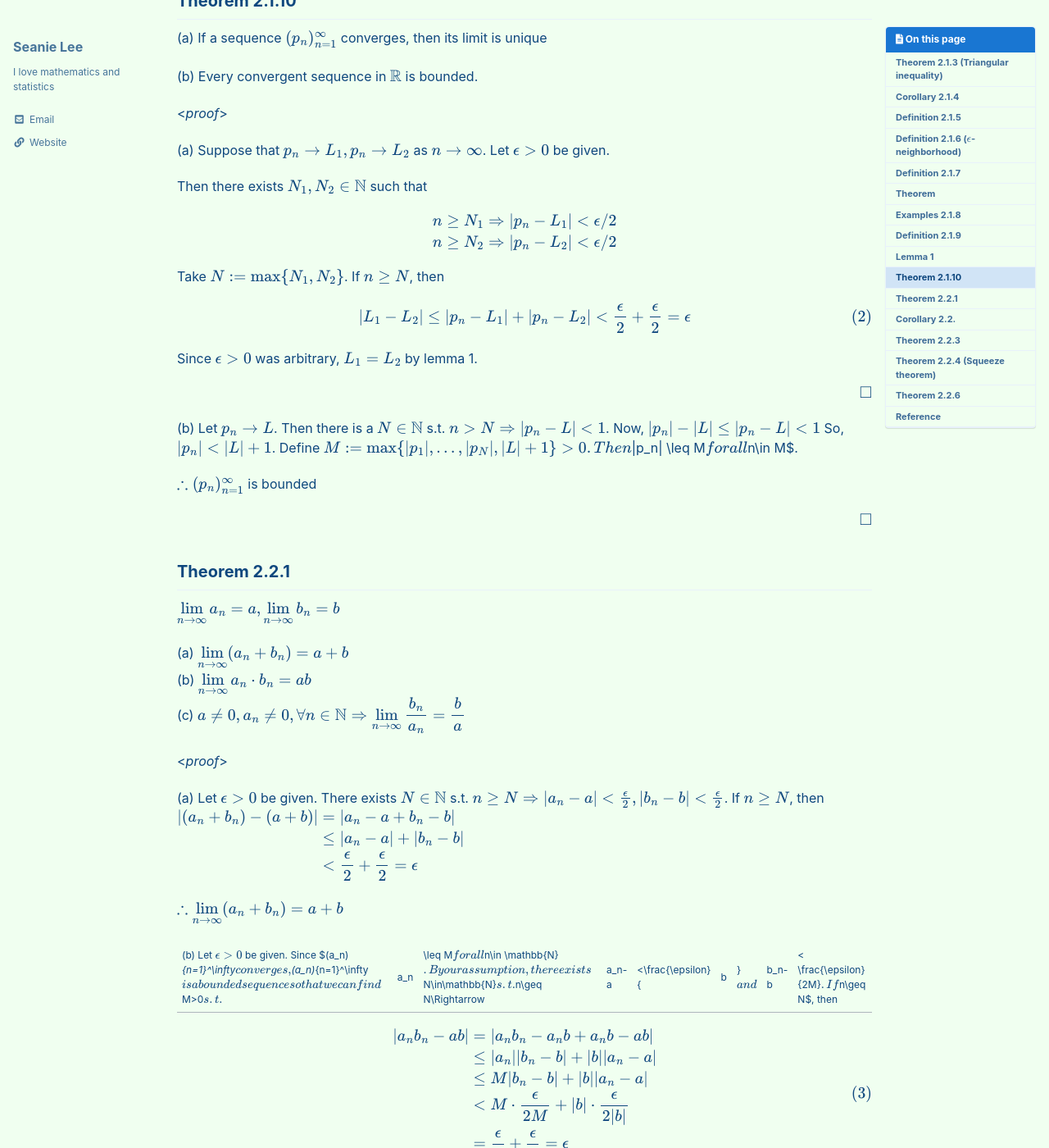
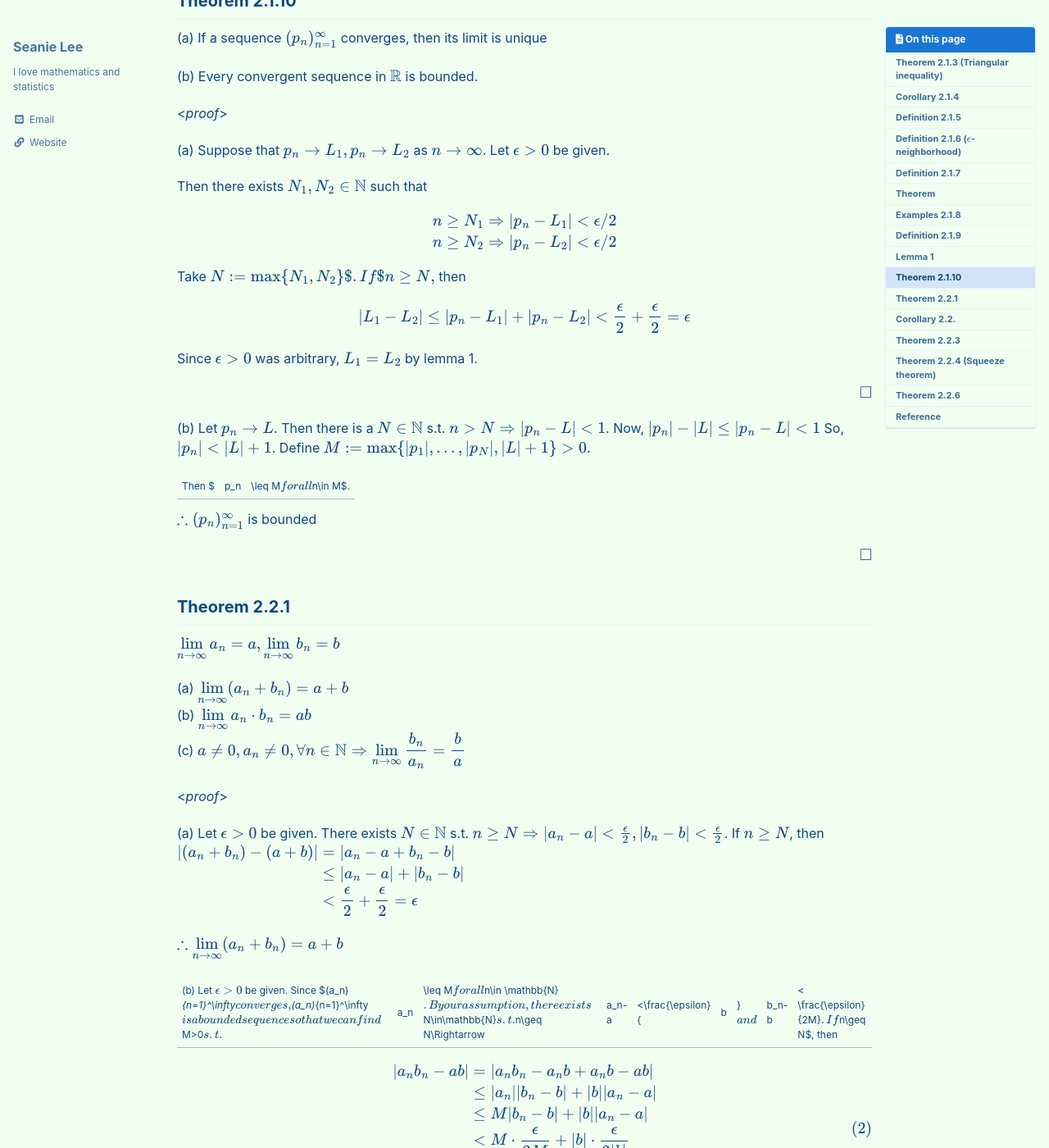
Before and after one commit to seanie12/blog, a Jekyll site: the page built from _posts/2020-11-14-sequence.md, in a window 1280 px wide and 1400 px high, scrolled down 2962 px. Shown: the whole window at 82% size. Built offline with Jekyll 4.4.1, drawn with Linux system fonts in a browser that asks for light colours; cached includes are drawn as plain includes; formulas are drawn with MathJax 3; some of the changed text lies outside the part shown.

Commit message:
Update 2020-11-14-sequence.md

```diff
--- a/_posts/2020-11-14-sequence.md
+++ b/_posts/2020-11-14-sequence.md
@@ -150,19 +150,23 @@ $$\tag*{$\square$}$$
 
 $$
 \begin{align*}
-\begin{split}
 n\geq N_1 &\Rightarrow |p_n-L_1| <\epsilon/2 \\
 n\geq N_2 &\Rightarrow |p_n-L_2| <\epsilon/2 \\
-\end{split}
 \end{align*}
 $$
 
-Take $N:=\max\\{N_1, N_2\\}$. If $n\geq N$, then
+Take
+$$
+\begin{align*}
+N:=\max\{N_1, N_2\}$. If $n\geq N,
+\end{align*}
+$$
+ then
 
 $$
-\begin{align}
+\begin{align*}
 |L_1-L_2| \leq |p_n-L_1| + |p_n-L_2| < \frac{\epsilon}{2} +\frac{\epsilon}{2} = \epsilon
-\end{align}
+\end{align*}
 $$
 
 Since $\epsilon >0$ was arbitrary, $L_1 = L_2$ by lemma 1.
@@ -173,7 +177,14 @@ $$\tag*{$\square$}$$
 $$
 |p_n| -|L| \leq |p_n-L| < 1
 $$
-So, $|p_n| <|L|+1$. Define $M:= \max\\{ |p_1|, \ldots, |p_N|, |L|+1\\} > 0$$. Then $|p_n| \leq M$ for all $n\in M$.
+So, $|p_n| <|L|+1$. Define
+$$
+\begin{align*}
+M:= \max\{ |p_1|, \ldots, |p_N|, |L|+1\} > 0.
+\end{align*}
+$$
+
+Then $|p_n| \leq M$ for all $n\in M$.
 
 $\therefore (p_n)_{n=1}^\infty$ is bounded
 
@@ -226,7 +237,15 @@ Also, there exists $N_2\in \mathbb{N}$such that
 $$
 n\geq N_2 \Rightarrow |a_n-a| < \frac{|a|}{2}
 $$
-Since $|a|-|a_n| \leq |a_n-a|, |a_n|>\frac{|a|}{2}$ for $n\geq N_2$. Put $N:=\max\\{ N_1, N_2\\} \in \mathbb{N}.$ If $n\geq N$, then
+Since $|a|-|a_n| \leq |a_n-a|, |a_n|>\frac{|a|}{2}$ for $n\geq N_2$. Put
+
+$$
+\begin{align*}
+N:=\max\{ N_1, N_2\} \in \mathbb{N}.
+\end{align*}
+$$
+
+If $n\geq N$,  then
 $$
 \begin{align}
 |\frac{1}{a_n}=\frac{1}{a}| = \frac{|a_n-a|}{|a_n||a|} < \frac{2}{|a|^2}\cdot\frac{|a|^2}{2}\epsilon = \epsilon
@@ -277,7 +296,15 @@ $$
 n\geq N_1 \Rightarrow |a_n-L| <\epsilon \\
 n\geq N_2 \Rightarrow |b_n-L| <\epsilon
 $$
-Put $$N:=\max\{N_1, N_2, n_0\} \in \mathbb{N}.$$ If $n\geq N$, then
+
+Put
+$$
+\begin{align*}
+N:=\max\{N_1, N_2, n_0\} \in \mathbb{N}.
+\end{align*}
+$$
+
+If $n\geq N$, then
 $$
 L-\epsilon < a_n\leq b_n \leq c_n < L+\epsilon
 $$
```
